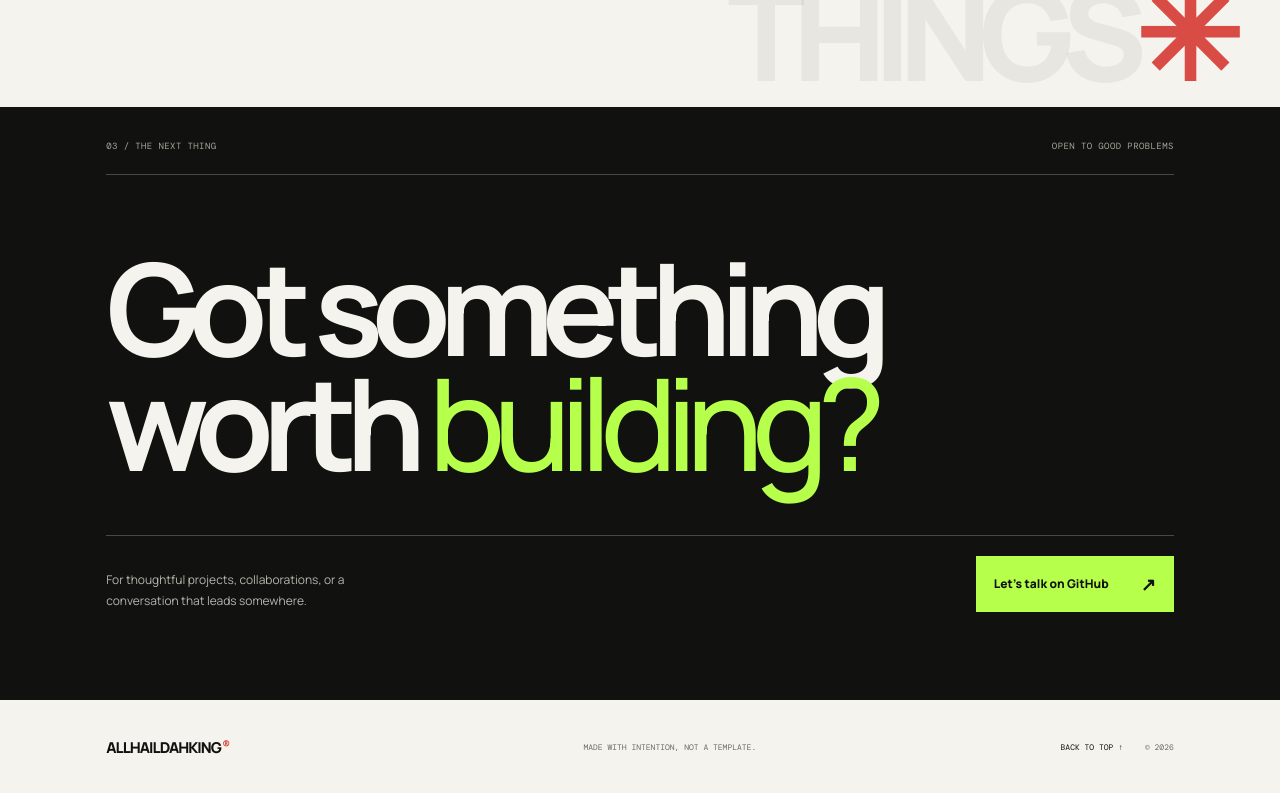
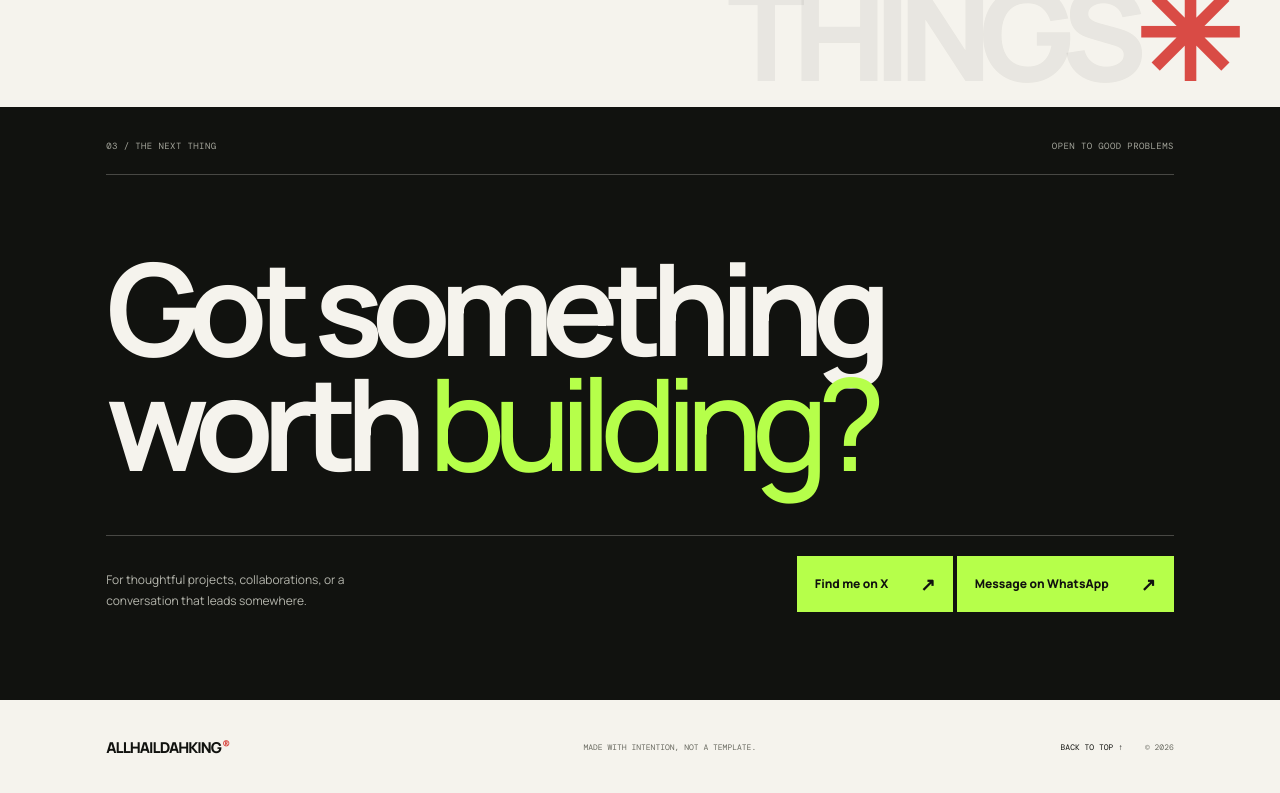
Before and after one commit to Allhaildahking/Allhaildahking, a plain HTML site: page index.html in a window 1280 px wide. Shown: the part 2900-3693 px from the top of the page. Drawn offline with nearby package versions, Linux system fonts and the light colour scheme.

Commit message:
Add direct X and WhatsApp contact links and fix project markup

```diff
--- a/index.html
+++ b/index.html
@@ -55,7 +55,7 @@
             <div class="project-art mars-art" aria-hidden="true"><span class="mars-orbit orbit-one"></span><span class="mars-orbit orbit-two"></span><span class="mars-core">M<span>.</span></span><span class="art-label">SYSTEMS / 01</span></div>
           </div>
           <div class="project-footer"><span>AI / TOOLS / EXPERIMENTS</span><a class="project-arrow" href="https://github.com/Allhaildahking/M.A.R.S" target="_blank" rel="noreferrer" aria-label="View M.A.R.S. on GitHub">↗</a></div>
-        </a>
+        </article>
 
         <article class="project project-thesis">
           <div class="project-topline"><span>PROJECT / 002</span><span>BRAND IN PROGRESS ↗</span></div>
@@ -64,7 +64,7 @@
             <div class="project-art thesis-art" aria-hidden="true"><span class="thesis-big">T</span><span class="thesis-small">MAKE<br>YOUR<br>POINT.</span><span class="art-label">IDENTITY / 02</span></div>
           </div>
           <div class="project-footer"><span>IDENTITY / DESIGN / DIRECTION</span><a class="project-arrow" href="https://github.com/Allhaildahking/Thesis" target="_blank" rel="noreferrer" aria-label="View Thesis on GitHub">↗</a></div>
-        </a>
+        </article>
 
         <article class="project project-trade">
           <div class="project-topline"><span>PROJECT / 003</span><span>EXPLORATION ↗</span></div>
@@ -73,7 +73,7 @@
             <div class="project-art trade-art" aria-hidden="true"><div class="chart-lines"><i></i><i></i><i></i><i></i><i></i><i></i><i></i><i></i><i></i></div><span class="art-label">SIGNALS / 03</span><span class="chart-cross">+</span></div>
           </div>
           <div class="project-footer"><span>RESEARCH / PROTOTYPE</span><a class="project-arrow" href="https://github.com/Allhaildahking/Trade-Oracle" target="_blank" rel="noreferrer" aria-label="View Trade-Oracle on GitHub">↗</a></div>
-        </a>
+        </article>
       </div>
       <p class="work-note"><span class="green-dot"></span> Some things are still being built. I’d rather show the process than pretend they’re finished.</p>
     </section>
@@ -96,7 +96,10 @@
       <h2 id="contact-title">Got something<br>worth <em>building?</em></h2>
       <div class="contact-bottom">
         <p>For thoughtful projects, collaborations, or a conversation that leads somewhere.</p>
-        <a class="contact-link" href="https://github.com/Allhaildahking" target="_blank" rel="noreferrer">Let’s talk on GitHub <span aria-hidden="true">↗</span></a>
+        <div class="contact-links">
+          <a class="contact-link" href="https://x.com/allhaildahking" target="_blank" rel="noreferrer">Find me on X <span aria-hidden="true">↗</span></a>
+          <a class="contact-link contact-link-secondary" href="https://wa.me/2349041820959" target="_blank" rel="noreferrer">Message on WhatsApp <span aria-hidden="true">↗</span></a>
+        </div>
       </div>
     </section>
   </main>
```
